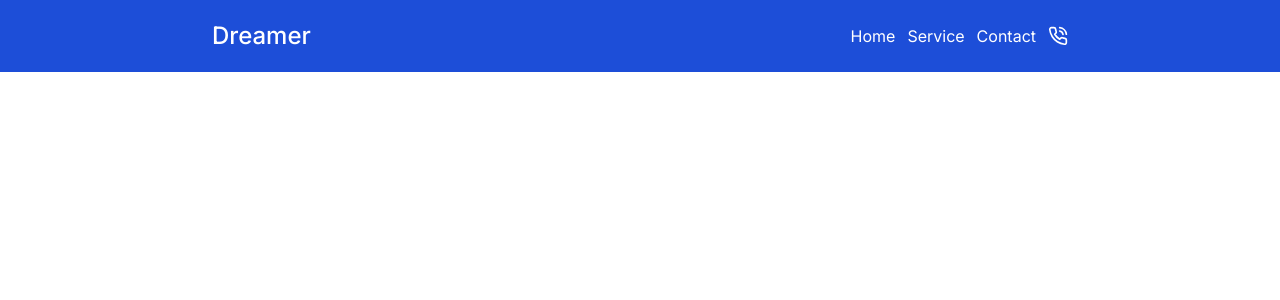
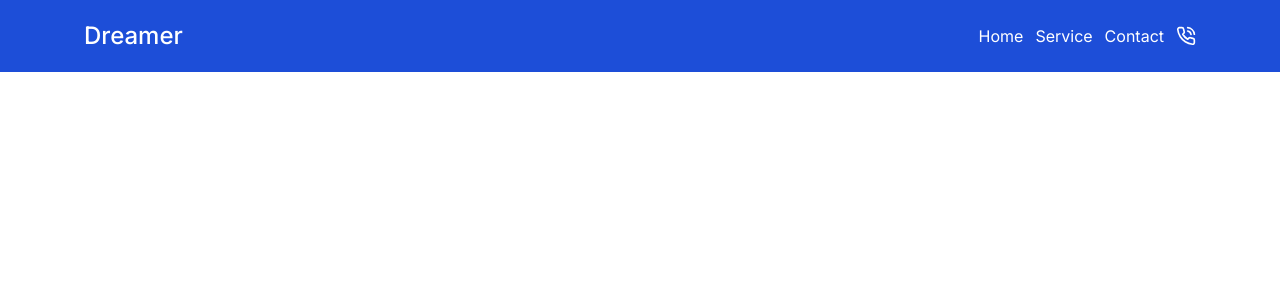
Before and after one commit to tchasinga/dreamer, a Next.js app: page / in a window 1280 px wide. Shown: the top 300 px of the page. Built offline with nearby package versions, Linux system fonts and the light colour scheme.

Commit message:
new code is added now

```diff
--- a/src/app/pages/Navbar.jsx
+++ b/src/app/pages/Navbar.jsx
@@ -5,7 +5,7 @@ import { LuPhoneCall } from "react-icons/lu";
 export default function Navbar() {
   return (
      <header className="bg-blue-700">
-        <div className="container max-w-4xl mx-auto p-5 text-white flex justify-between items-center">
+        <div className="container max-w-6xl mx-auto p-5 text-white flex justify-between items-center">
             {/* Logo section */}
             <div className="">
                 <Link href="/" className="text-2xl md:text-2xl  font-medium">Dreamer</Link>
```
